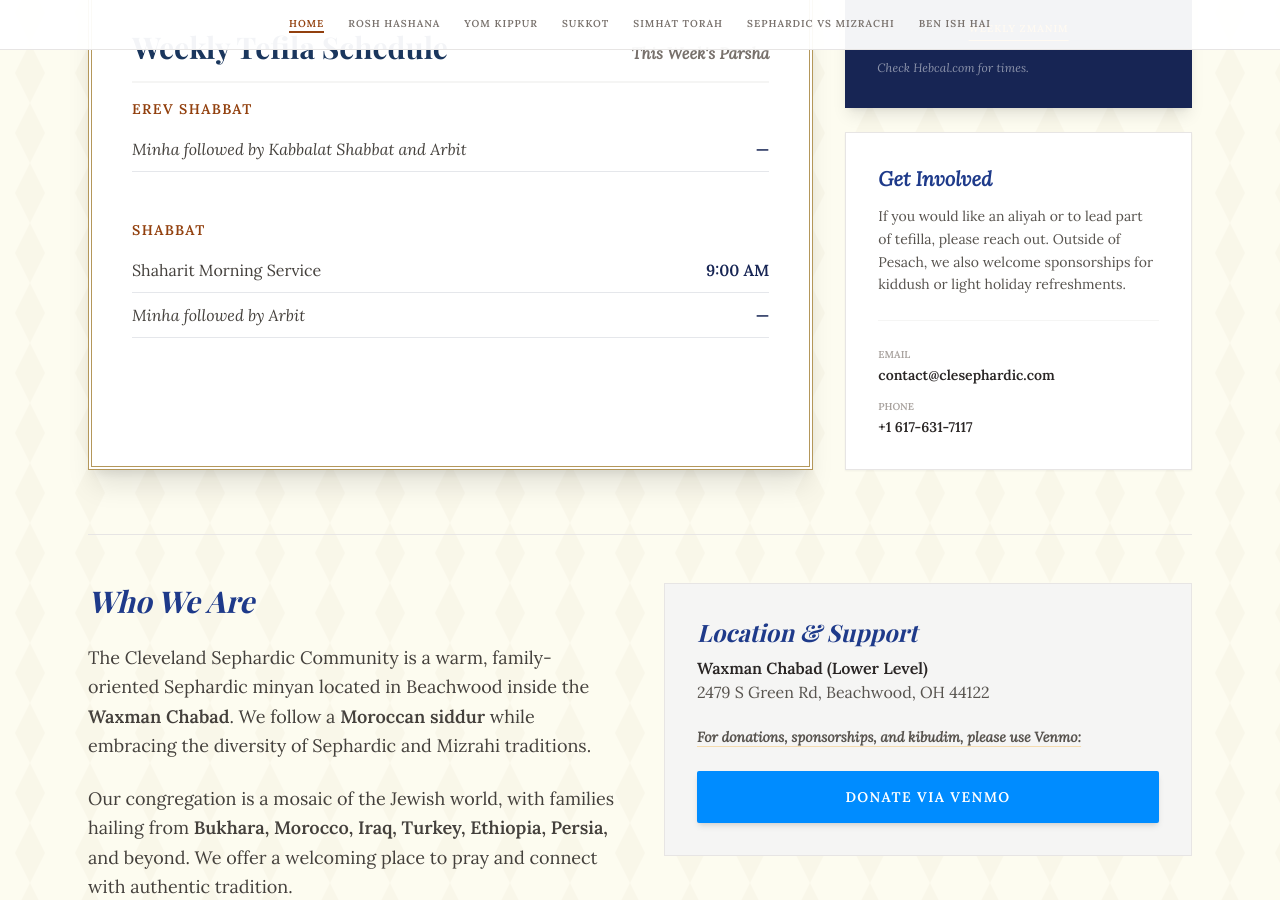
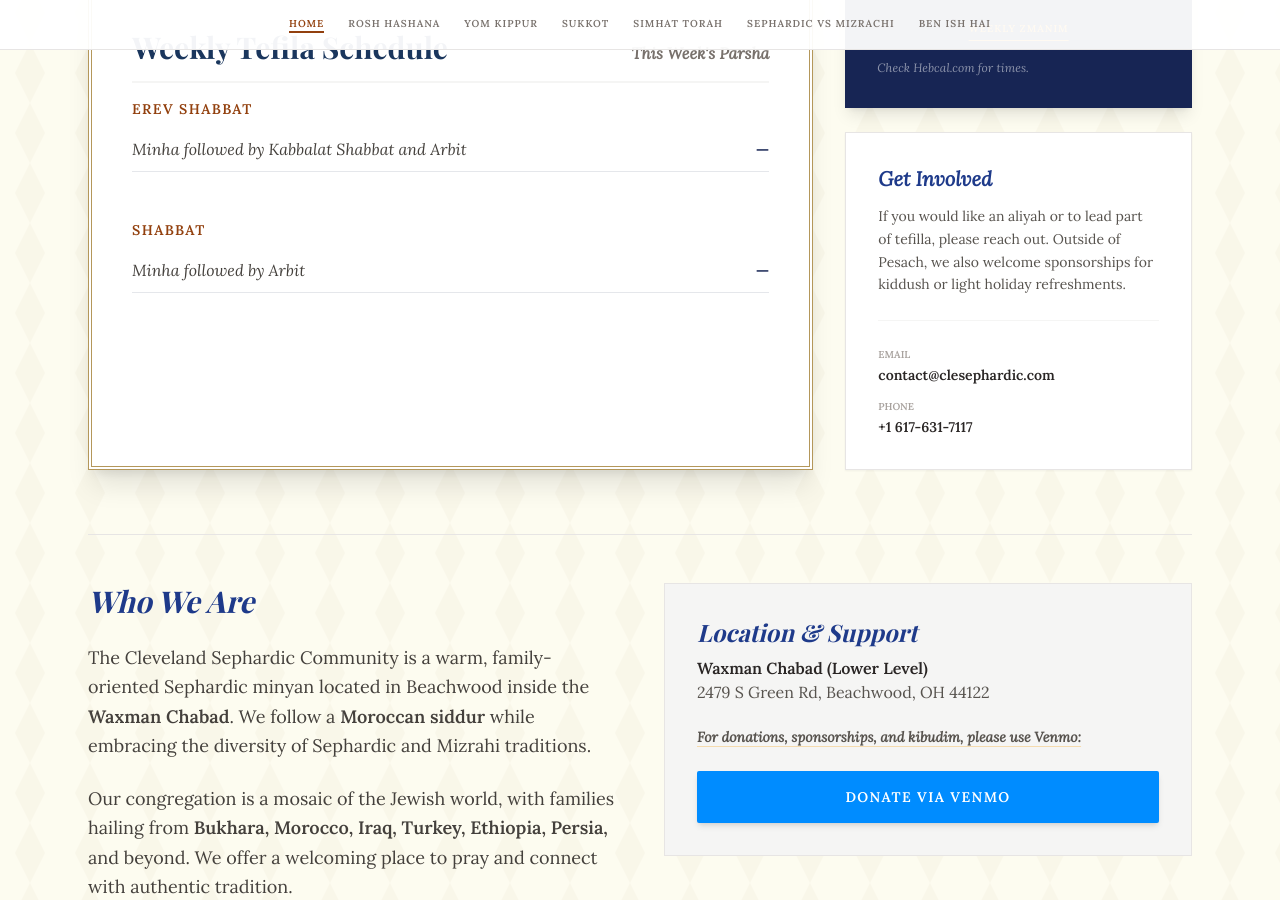
Before and after one commit to origin-story613/clesephardic, a Jekyll site: the page built from index.html, in a window 1280 px wide and 900 px high, scrolled down 317 px. Built offline with Jekyll 4.4.1, drawn with Linux system fonts in a browser that asks for light colours; nearby versions of some CDN libraries.

Commit message:
Drop default Shaharit from weekly schedule
Most Shabbatot don't have a Shaharit service here. shaharit_time is
now empty by default, and the row is hidden entirely when unset;
set it in _data/schedule.yml only for a week that does have one.

Co-Authored-By: Claude Sonnet 5 <noreply@anthropic.com>
Claude-Session: https://claude.ai/code/session_01CfEhLgzczBXE45Kz6Wfd6Z

```diff
--- a/_data/schedule.yml
+++ b/_data/schedule.yml
@@ -11,7 +11,8 @@ parsha: "This Week's Parsha"
 #   5 minutes (e.g. 5:47 -> 5:45, 5:02 -> 5:00)
 # - Shabbat Mincha = that same Friday time, minus 15 minutes
 # Both are computed in _includes/zmanim-script.html from the live Hebcal
-# candle-lighting time. Shaharit below is the one fixed, manually-set time.
-shaharit_time: "9:00 AM"
+# candle-lighting time. No Shaharit on a regular Shabbat (most weeks don't
+# have one) -- set shaharit_time below only for a week that does.
+shaharit_time: ""
 
 days: []
--- a/index.html
+++ b/index.html
@@ -26,10 +26,12 @@ layout: default
             </div>
             <div>
                 <h4 class="font-bold text-amber-800 uppercase tracking-widest text-sm mb-2">Shabbat</h4>
+                {% if site.data.schedule.shaharit_time and site.data.schedule.shaharit_time != "" %}
                 <div class="service-row">
                     <span class="text-stone-700">Shaharit Morning Service</span>
                     <span class="font-bold text-blue-950">{{ site.data.schedule.shaharit_time }}</span>
                 </div>
+                {% endif %}
                 <div class="service-row">
                     <span class="text-stone-700 italic">Minha followed by Arbit</span>
                     <span id="shabbat-mincha-time" class="font-bold text-blue-950">&mdash;</span>
```
